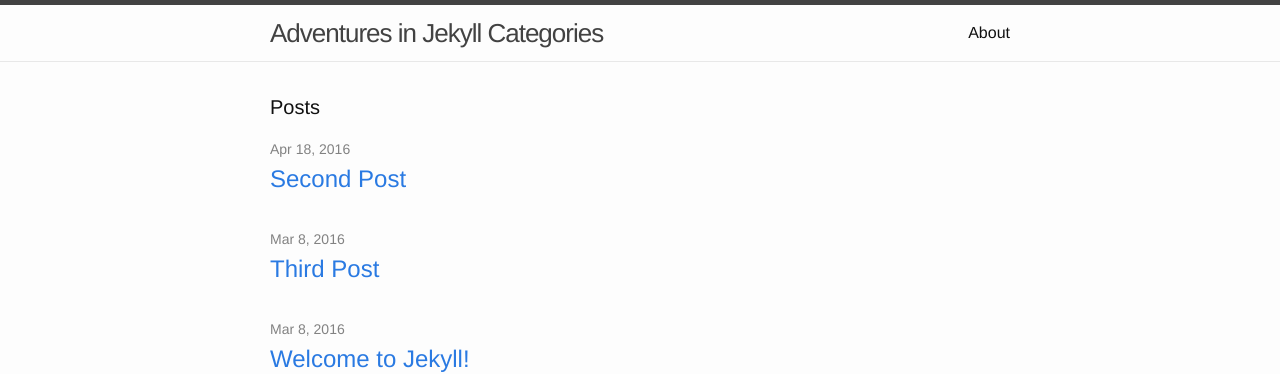
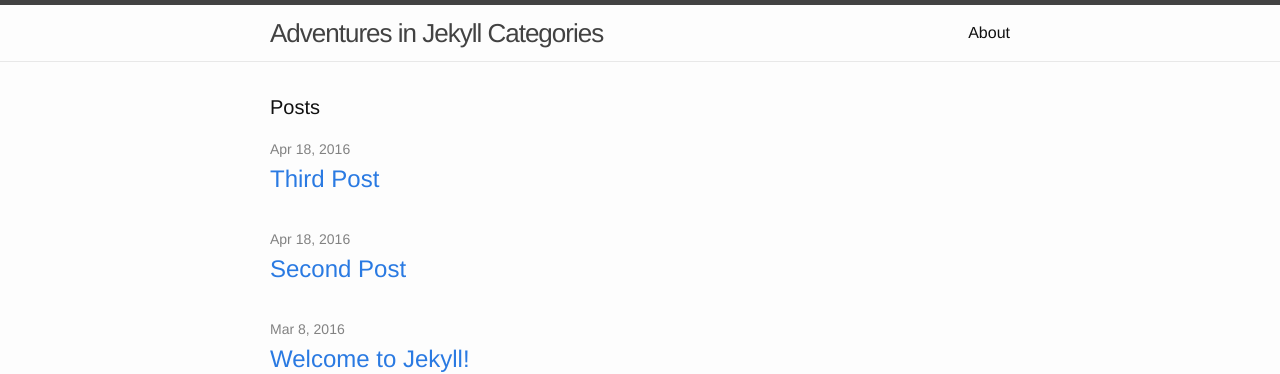
Before and after one commit to fpetersonGL/jekylltutorial, a Jekyll site: the page built from index.html, in a window 1280 px wide. Shown: the top 374 px of the page. Built offline with Jekyll 4.4.1, drawn with Linux system fonts in a browser that asks for light colours.

```diff
--- a/_posts/2016-04-18-third-post.markdown
+++ b/_posts/2016-04-18-third-post.markdown
@@ -1,8 +1,8 @@
 ---
 layout: post
 title:  "Third Post"
-date:   2016-03-08 09:28:18 -0600
-categories: jekyll update
+date:   2016-04-18 09:28:18 -0600
+categories: jekyll
 ---
 You’ll find this post in your `_posts` directory. Go ahead and edit it and re-build the site to see your changes. You can rebuild the site in many different ways, but the most common way is to run `jekyll serve`, which launches a web server and auto-regenerates your site when a file is updated.
 
```
